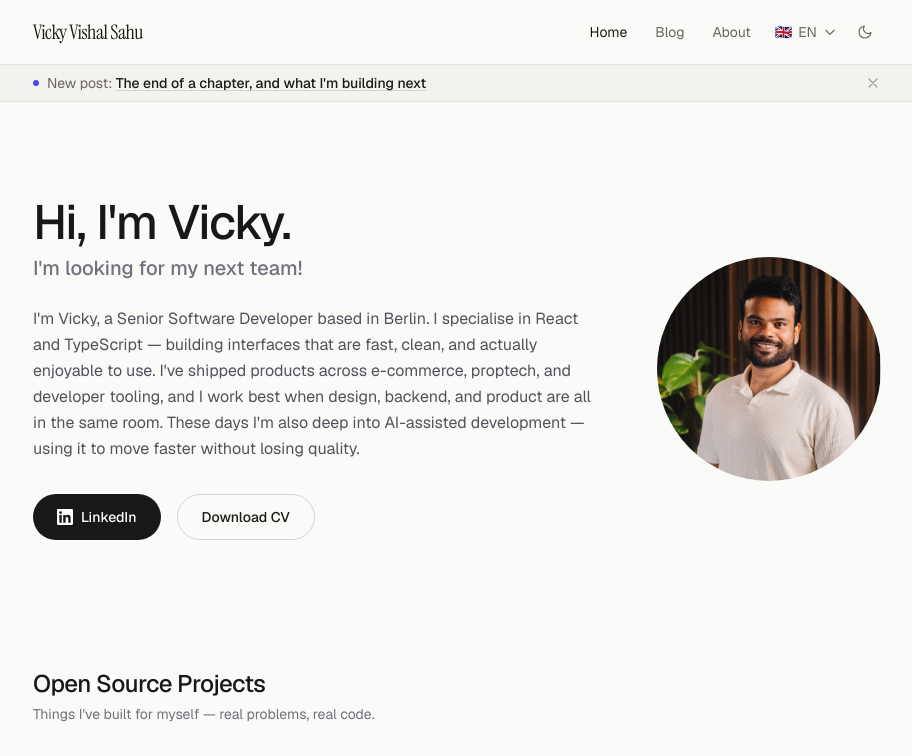
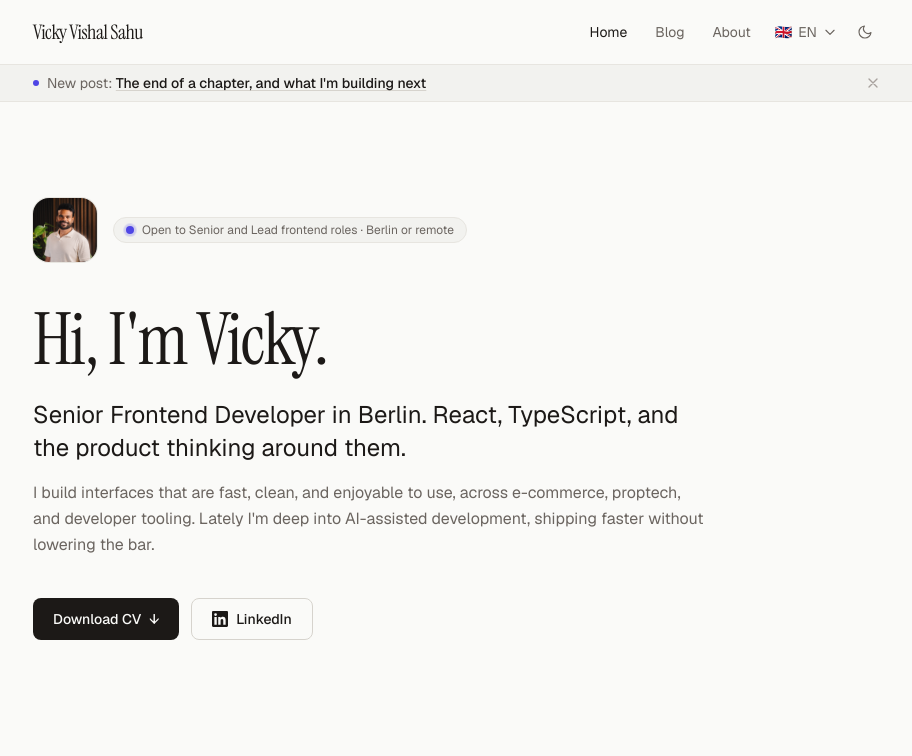
Before and after one commit to vickyvishalsahu/website, a Next.js app: page /en in a window 1280 px wide. Shown: the top 756 px of the page, without its empty margins (183-1095 px from the left). Built offline with nearby package versions, Linux system fonts and the light colour scheme.

Commit message:
feat: redesign homepage hero with status pill and tighter copy

```diff
--- a/components/hero.tsx
+++ b/components/hero.tsx
@@ -1,44 +1,64 @@
+import Image from "next/image";
 import { getTranslations } from "next-intl/server";
-import { PhotoPlaceholder } from "@/components/photo-placeholder";
-import { stack } from "@/lib/data";
+import { cvLink } from "@/lib/data";
+import { FadeIn } from "@/components/fade-in";
 
 export async function Hero() {
   const t = await getTranslations("home");
 
   return (
-    <section className="flex items-center justify-between gap-16 pt-16 pb-24 sm:pt-24 sm:pb-32">
-      <div className="max-w-xl">
-        <h1 className="mb-2 text-5xl font-medium tracking-tight text-zinc-900">
+    <section className="pt-16 pb-20 sm:pt-24 sm:pb-28">
+      <FadeIn>
+        <div className="flex items-center gap-4">
+          <Image
+            src="/vicky_dp.png"
+            alt="Vicky Vishal Sahu"
+            width={64}
+            height={64}
+            priority
+            className="h-16 w-16 rounded-2xl object-cover ring-1 ring-border"
+          />
+          <span className="inline-flex items-center gap-2 rounded-full border border-border bg-surface px-3 py-1 text-xs text-muted">
+            <span className="relative flex h-2 w-2" aria-hidden="true">
+              <span className="absolute inline-flex h-full w-full animate-ping rounded-full bg-accent opacity-60 motion-reduce:animate-none" />
+              <span className="relative inline-flex h-2 w-2 rounded-full bg-accent" />
+            </span>
+            {t("status")}
+          </span>
+        </div>
+      </FadeIn>
+
+      <FadeIn delay="80ms">
+        <h1 className="mt-10 font-display text-5xl leading-[1.05] tracking-tight text-fg sm:text-7xl">
           {t("greeting")} {t("name")}.
         </h1>
-        <p className="mb-6 text-xl font-medium text-zinc-500">{t("tagline")}</p>
-        <p className="mb-8 text-base leading-relaxed text-zinc-600">
-          {t("description")}
-        </p>
-        <div className="flex gap-4">
+        <p className="mt-5 max-w-2xl text-xl leading-snug text-fg sm:text-2xl">{t("role")}</p>
+        <p className="mt-4 max-w-2xl text-base leading-relaxed text-muted">{t("description")}</p>
+      </FadeIn>
+
+      <FadeIn delay="160ms">
+        <div className="mt-10 flex flex-wrap gap-3">
+          <a
+            href={cvLink}
+            download="vickysahu-cv.pdf"
+            className="inline-flex items-center gap-2 rounded-lg bg-fg px-5 py-2.5 text-sm font-medium text-bg transition-opacity hover:opacity-85"
+          >
+            {t("cvCta")}
+            <span aria-hidden="true">&darr;</span>
+          </a>
           <a
             href="https://www.linkedin.com/in/vickyvishal/"
             target="_blank"
             rel="noopener noreferrer"
-            className="inline-flex items-center gap-2 rounded-full bg-zinc-900 px-6 py-3 text-sm font-medium text-white transition-colors hover:bg-zinc-700"
+            className="inline-flex items-center gap-2 rounded-lg border border-border-strong px-5 py-2.5 text-sm font-medium text-fg transition-colors hover:bg-surface"
           >
             <svg className="h-4 w-4" fill="currentColor" viewBox="0 0 24 24" aria-hidden="true">
               <path d="M20.447 20.452h-3.554v-5.569c0-1.328-.027-3.037-1.852-3.037-1.853 0-2.136 1.445-2.136 2.939v5.667H9.351V9h3.414v1.561h.046c.477-.9 1.637-1.85 3.37-1.85 3.601 0 4.267 2.37 4.267 5.455v6.286zM5.337 7.433a2.062 2.062 0 0 1-2.063-2.065 2.064 2.064 0 1 1 2.063 2.065zm1.782 13.019H3.555V9h3.564v11.452zM22.225 0H1.771C.792 0 0 .774 0 1.729v20.542C0 23.227.792 24 1.771 24h20.451C23.2 24 24 23.227 24 22.271V1.729C24 .774 23.2 0 22.222 0h.003z" />
             </svg>
-            {t("viewWork")}
-          </a>
-          <a
-            href="/cv.pdf"
-            download="vickysahu-cv.pdf"
-            className="rounded-full border border-zinc-300 px-6 py-3 text-sm font-medium transition-colors hover:bg-zinc-50"
-          >
-            {t("getInTouch")}
+            {t("linkedinCta")}
           </a>
         </div>
-      </div>
-      <div className="hidden shrink-0 self-center md:flex">
-        <PhotoPlaceholder />
-      </div>
+      </FadeIn>
     </section>
   );
 }
--- a/components/photo-placeholder.tsx
+++ /dev/null
@@ -1,14 +0,0 @@
-import Image from "next/image";
-
-export function PhotoPlaceholder() {
-  return (
-    <Image
-      src="/vicky_dp.png"
-      alt="Vicky"
-      width={224}
-      height={224}
-      priority
-      className="h-56 w-56 rounded-full object-cover"
-    />
-  );
-}
--- a/lib/data.ts
+++ b/lib/data.ts
@@ -2,15 +2,6 @@ export const navLinks = [
   { href: "/", key: "home" },
   { href: "/blog", key: "blog" },
   { href: "/about", key: "about" },
-] as const;
-
-export const stack = [
-  "TypeScript",
-  "React",
-  "Next",
-  "NodeJS",
-  "Tailwind CSS",
-  "PostgreSQL",
 ] as const;
 
 export const experience = [
--- a/messages/de.json
+++ b/messages/de.json
@@ -14,10 +14,11 @@
   "home": {
     "greeting": "Hi, ich bin",
     "name": "Vicky",
-    "tagline": "Ich suche mein nächstes Team!",
-    "description": "Ich bin Vicky, ein Senior Software Developer in Berlin. Ich bin spezialisiert auf React und TypeScript — ich baue Interfaces, die schnell, sauber und wirklich angenehm zu benutzen sind. Ich habe Produkte in den Bereichen E-Commerce, Proptech und Developer Tooling ausgeliefert und arbeite am besten, wenn Design, Backend und Produkt alle im selben Raum sind. Aktuell beschäftige ich mich intensiv mit KI-gestützter Entwicklung — um schneller zu arbeiten, ohne an Qualität zu verlieren.",
-    "viewWork": "LinkedIn",
-    "getInTouch": "Lebenslauf herunterladen",
+    "status": "Offen für Senior- und Lead-Frontend-Rollen · Berlin oder remote",
+    "role": "Senior Frontend Developer in Berlin. React, TypeScript und das Produktdenken dahinter.",
+    "description": "Ich baue Interfaces, die schnell, sauber und angenehm zu benutzen sind, in E-Commerce, Proptech und Developer Tooling. Aktuell arbeite ich intensiv mit KI-gestützter Entwicklung, um schneller zu liefern, ohne Abstriche bei der Qualität.",
+    "cvCta": "Lebenslauf herunterladen",
+    "linkedinCta": "LinkedIn",
     "aboutTitle": "Über mich",
     "aboutText": {
       "0": "Nach 10 Jahren genieße ich immer noch am meisten den Moment, wenn etwas klickt — wenn ein Feature sich richtig anfühlt, der Code sauber ist und das Team stolz auf das ist, was ausgeliefert wurde.",
--- a/messages/en.json
+++ b/messages/en.json
@@ -14,10 +14,11 @@
   "home": {
     "greeting": "Hi, I'm",
     "name": "Vicky",
-    "tagline": "I'm looking for my next team!",
-    "description": "I'm Vicky, a Senior Software Developer based in Berlin. I specialise in React and TypeScript — building interfaces that are fast, clean, and actually enjoyable to use. I've shipped products across e-commerce, proptech, and developer tooling, and I work best when design, backend, and product are all in the same room. These days I'm also deep into AI-assisted development — using it to move faster without losing quality.",
-    "viewWork": "LinkedIn",
-    "getInTouch": "Download CV",
+    "status": "Open to Senior and Lead frontend roles · Berlin or remote",
+    "role": "Senior Frontend Developer in Berlin. React, TypeScript, and the product thinking around them.",
+    "description": "I build interfaces that are fast, clean, and enjoyable to use, across e-commerce, proptech, and developer tooling. Lately I'm deep into AI-assisted development, shipping faster without lowering the bar.",
+    "cvCta": "Download CV",
+    "linkedinCta": "LinkedIn",
     "aboutTitle": "About",
     "aboutText": {
       "0": "10 years in, and the part I still enjoy most is the moment something clicks — when a feature feels right, the code is clean, and the team is proud of what shipped.",
```
